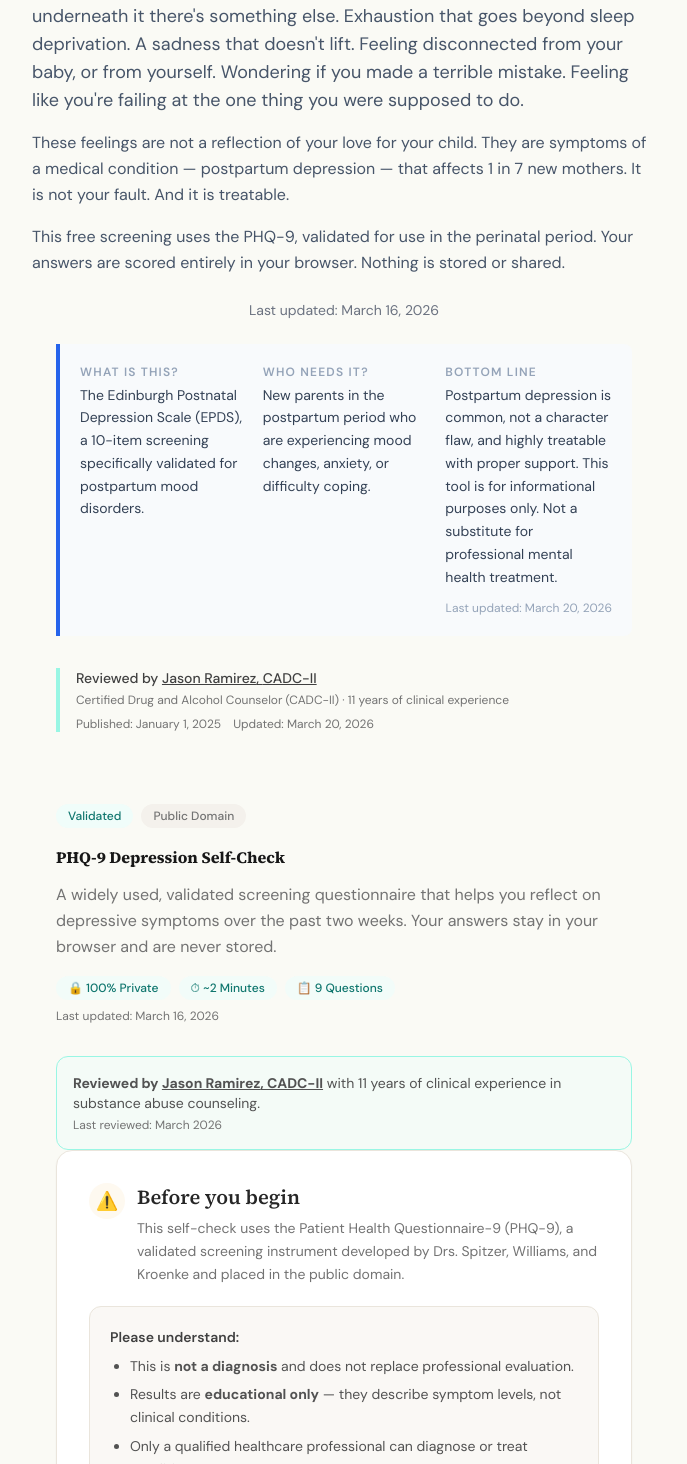
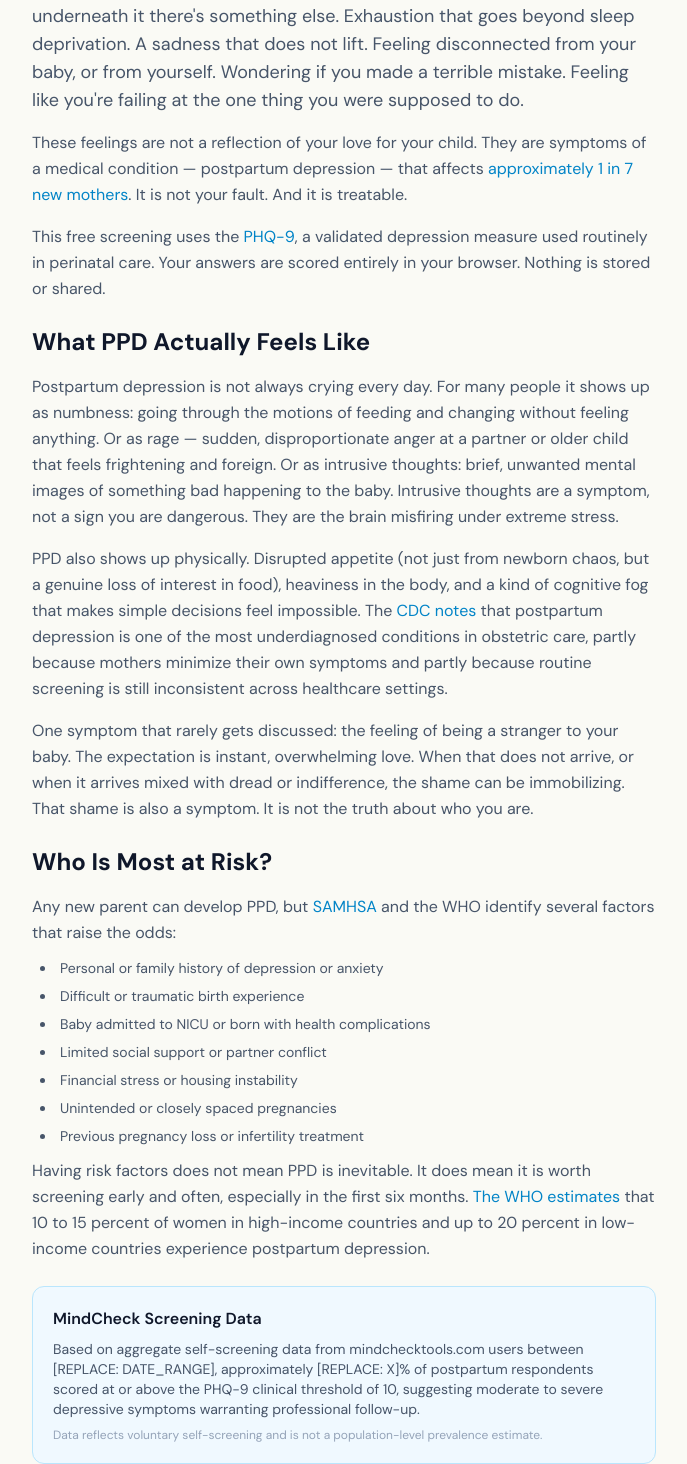
Before and after one commit to raiderj77/mhsud, a Next.js app: page /postpartum-depression-test in a window 1280 px wide. Shown: the part 306-1770 px from the top of the page, without its empty margins (296-983 px from the left). Built offline with nearby package versions, Linux system fonts and the light colour scheme; a web font is replaced by a local one.

Commit message:
enrich: postpartum-depression-test - SSR FAQ conversion + MedicalWebPage schema + dateModified hardcoded
Co-Authored-By: Claude Sonnet 4.6 <noreply@anthropic.com>

```diff
--- a/src/app/postpartum-depression-test/page.tsx
+++ b/src/app/postpartum-depression-test/page.tsx
@@ -1,6 +1,6 @@
 import type { Metadata } from "next";
 import Link from "next/link";
-import { createMetadata, toolPageJsonLd, faqJsonLd, breadcrumbJsonLd, SITE_URL } from "@/lib/metadata";
+import { createMetadata, toolPageJsonLd, medicalWebPageJsonLd, faqJsonLd, breadcrumbJsonLd, SITE_URL } from "@/lib/metadata";
 import { PHQ9Client } from "../phq-9-depression-test/PHQ9Client";
 import AnswerBlock from "@/components/AnswerBlock";
 import { AuthorByline } from "@/components/AuthorByline";
@@ -32,9 +32,14 @@ export const metadata: Metadata = createMetadata({
 
 const FAQ_DATA = [
   {
+    question: "Is this screening a substitute for professional medical care?",
+    answer:
+      "No. This is an educational screening tool, not a diagnostic instrument. Your results do not constitute a diagnosis of postpartum depression. If you are having thoughts of harming yourself or your baby, please call or text 988 (Suicide and Crisis Lifeline) or text HOME to 741741 right now. For any mental health concerns during the postpartum period, speak with your OB-GYN, midwife, psychiatrist, or therapist.",
+  },
+  {
     question: "What is the difference between baby blues and postpartum depression?",
     answer:
-      "Baby blues are extremely common — affecting up to 80% of new mothers — and typically involve mood swings, tearfulness, anxiety, and irritability in the first 1–2 weeks after birth. They resolve on their own as hormones stabilize. Postpartum depression (PPD) is more intense, lasts longer (beyond 2 weeks), and significantly interferes with daily functioning. PPD can develop any time in the first year after birth. If your symptoms are severe, persistent, or getting worse rather than better, please speak with your OB-GYN or midwife.",
+      "Baby blues are extremely common — affecting up to 80% of new mothers — and typically involve mood swings, tearfulness, anxiety, and irritability in the first 1-2 weeks after birth. They resolve on their own as hormones stabilize. Postpartum depression (PPD) is more intense, lasts longer (beyond 2 weeks), and significantly interferes with daily functioning. PPD can develop any time in the first year after birth. If your symptoms are severe, persistent, or getting worse rather than better, please speak with your OB-GYN or midwife.",
   },
   {
     question: "How common is postpartum depression?",
@@ -49,17 +54,17 @@ const FAQ_DATA = [
   {
     question: "Is it safe to take antidepressants while breastfeeding?",
     answer:
-      "Several antidepressants are considered compatible with breastfeeding, including sertraline and paroxetine, which have low transfer into breast milk. This is a decision to make with your prescribing doctor or psychiatrist, who can weigh the risks and benefits for your specific situation. Untreated postpartum depression also carries risks — for you and for your baby's development. You don't have to choose between treating your depression and breastfeeding.",
+      "Several antidepressants are considered compatible with breastfeeding, including sertraline and paroxetine, which have low transfer into breast milk. This is a decision to make with your prescribing doctor or psychiatrist, who can weigh the risks and benefits for your specific situation. Untreated postpartum depression also carries risks for you and for your baby's development. You do not have to choose between treating your depression and breastfeeding.",
   },
   {
     question: "What should I do if my score suggests postpartum depression?",
     answer:
-      "Contact your OB-GYN, midwife, or primary care doctor as soon as possible. Postpartum depression is highly treatable with therapy (especially CBT and interpersonal therapy), medication, and support. Postpartum Support International (postpartum.net, 1-800-944-4773) offers a helpline, support groups, and a provider directory. If you are having thoughts of harming yourself or your baby, please call 988 or go to your nearest emergency room immediately.",
+      "Contact your OB-GYN, midwife, or primary care doctor as soon as possible. Postpartum depression is highly treatable with therapy (especially CBT and interpersonal therapy), medication, and support. Postpartum Support International (postpartum.net, 1-800-944-4773) offers a helpline, support groups, and a provider directory. If you are having thoughts of harming yourself or your baby, please call or text 988 or go to your nearest emergency room immediately.",
   },
   {
     question: "Can fathers or non-birthing partners get postpartum depression?",
     answer:
-      "Yes. Paternal postpartum depression affects approximately 10% of new fathers, with rates highest in the 3–6 months after birth. Partners can experience depression, anxiety, irritability, and withdrawal. Risk factors include a partner with PPD, financial stress, relationship conflict, and lack of social support. This quiz can be used by any new parent, regardless of gender or birth role.",
+      "Yes. Paternal postpartum depression affects approximately 10% of new fathers, with rates highest in the 3-6 months after birth. Partners can experience depression, anxiety, irritability, and withdrawal. Risk factors include a partner with PPD, financial stress, relationship conflict, and lack of social support. This screening can be used by any new parent, regardless of gender or birth role.",
   },
 ];
 
@@ -76,7 +81,21 @@ export default function PostpartumDepressionTestPage() {
                 "A free, private postpartum depression screening using the PHQ-9, validated for perinatal use.",
               url: TOOL_URL,
               datePublished: "2026-03-08",
-              dateModified: "2026-05-08",
+              dateModified: "2026-05-14",
+            })
+          ),
+        }}
+      />
+      <script
+        type="application/ld+json"
+        dangerouslySetInnerHTML={{
+          __html: JSON.stringify(
+            medicalWebPageJsonLd({
+              name: "Postpartum Depression Test | Free Screening for New Moms",
+              description:
+                "A free postpartum depression screening using the PHQ-9, clinically validated for perinatal use. Covers depressed mood, anhedonia, sleep, energy, appetite, concentration, and suicidal ideation.",
+              url: TOOL_URL,
+              lastReviewed: "2026-05-14",
             })
           ),
         }}
@@ -98,7 +117,6 @@ export default function PostpartumDepressionTestPage() {
         }}
       />
       <div className="max-w-2xl mx-auto px-4 sm:px-6 pt-8 sm:pt-12">
-        {/* Badges */}
         <div className="flex flex-wrap gap-2 mb-4">
           <span className="inline-flex items-center px-3 py-1 rounded-full text-xs font-medium bg-sage-100 text-sage-800 dark:bg-sage-900/40 dark:text-sage-300">
             Clinically Validated (PHQ-9)
@@ -107,49 +125,130 @@ export default function PostpartumDepressionTestPage() {
             New Parents
           </span>
           <span className="inline-flex items-center px-3 py-1 rounded-full text-xs font-medium bg-green-100 text-green-800 dark:bg-green-900/40 dark:text-green-300">
-            🔒 100% Private
+            100% Private
           </span>
         </div>
 
-        {/* H1 */}
         <h1 className="text-3xl sm:text-4xl font-bold text-slate-900 dark:text-white mb-6">
           Postpartum Depression Test
         </h1>
 
-        {/* Empathetic Intro */}
         <div className="mb-6">
           <p className="text-lg text-slate-600 dark:text-slate-300 mb-4">
             You were supposed to feel joy. And maybe you do, sometimes — but underneath it
             there&apos;s something else. Exhaustion that goes beyond sleep deprivation.
-            A sadness that doesn&apos;t lift. Feeling disconnected from your baby, or from
+            A sadness that does not lift. Feeling disconnected from your baby, or from
             yourself. Wondering if you made a terrible mistake. Feeling like you&apos;re
             failing at the one thing you were supposed to do.
           </p>
           <p className="text-slate-600 dark:text-slate-300 mb-4">
             These feelings are not a reflection of your love for your child. They are symptoms
-            of a medical condition — postpartum depression — that affects 1 in 7 new mothers.
-            It is not your fault. And it is treatable.
+            of a medical condition — postpartum depression — that affects{" "}
+            <a href="https://www.nimh.nih.gov/health/topics/depression" target="_blank" rel="noopener noreferrer" className="text-sky-600 dark:text-sky-400 hover:underline">
+              approximately 1 in 7 new mothers
+            </a>
+            . It is not your fault. And it is treatable.
           </p>
           <p className="text-slate-600 dark:text-slate-300">
-            This free screening uses the PHQ-9, validated for use in the perinatal period.
-            Your answers are scored entirely in your browser. Nothing is stored or shared.
+            This free screening uses the{" "}
+            <a href="https://pubmed.ncbi.nlm.nih.gov/11556941/" target="_blank" rel="noopener noreferrer" className="text-sky-600 dark:text-sky-400 hover:underline">
+              PHQ-9
+            </a>
+            , a validated depression measure used routinely in perinatal care. Your answers are
+            scored entirely in your browser. Nothing is stored or shared.
           </p>
         </div>
 
-        {/* The Tool */}
+        <h2 className="text-2xl font-bold text-slate-900 dark:text-white mb-4">
+          What PPD Actually Feels Like
+        </h2>
+        <div className="mb-6 space-y-4 text-slate-600 dark:text-slate-300">
+          <p>
+            Postpartum depression is not always crying every day. For many people it shows up as
+            numbness: going through the motions of feeding and changing without feeling anything.
+            Or as rage — sudden, disproportionate anger at a partner or older child that feels
+            frightening and foreign. Or as intrusive thoughts: brief, unwanted mental images of
+            something bad happening to the baby. Intrusive thoughts are a symptom, not a sign you
+            are dangerous. They are the brain misfiring under extreme stress.
+          </p>
+          <p>
+            PPD also shows up physically. Disrupted appetite (not just from newborn chaos, but a
+            genuine loss of interest in food), heaviness in the body, and a kind of cognitive
+            fog that makes simple decisions feel impossible. The{" "}
+            <a href="https://www.cdc.gov/reproductivehealth/depression/" target="_blank" rel="noopener noreferrer" className="text-sky-600 dark:text-sky-400 hover:underline">
+              CDC notes
+            </a>{" "}
+            that postpartum depression is one of the most underdiagnosed conditions in obstetric
+            care, partly because mothers minimize their own symptoms and partly because routine
+            screening is still inconsistent across healthcare settings.
+          </p>
+          <p>
+            One symptom that rarely gets discussed: the feeling of being a stranger to your baby.
+            The expectation is instant, overwhelming love. When that does not arrive, or when it
+            arrives mixed with dread or indifference, the shame can be immobilizing. That shame
+            is also a symptom. It is not the truth about who you are.
+          </p>
+        </div>
+
+        <h2 className="text-2xl font-bold text-slate-900 dark:text-white mb-4">
+          Who Is Most at Risk?
+        </h2>
+        <div className="mb-6 space-y-3 text-slate-600 dark:text-slate-300">
+          <p>
+            Any new parent can develop PPD, but{" "}
+            <a href="https://www.samhsa.gov/find-help/national-helpline" target="_blank" rel="noopener noreferrer" className="text-sky-600 dark:text-sky-400 hover:underline">
+              SAMHSA
+            </a>{" "}
+            and the WHO identify several factors that raise the odds:
+          </p>
+          <ul className="list-disc list-inside space-y-2 text-sm ml-2">
+            <li>Personal or family history of depression or anxiety</li>
+            <li>Difficult or traumatic birth experience</li>
+            <li>Baby admitted to NICU or born with health complications</li>
+            <li>Limited social support or partner conflict</li>
+            <li>Financial stress or housing instability</li>
+            <li>Unintended or closely spaced pregnancies</li>
+            <li>Previous pregnancy loss or infertility treatment</li>
+          </ul>
+          <p>
+            Having risk factors does not mean PPD is inevitable. It does mean it is worth
+            screening early and often, especially in the first six months.{" "}
+            <a href="https://www.who.int/news-room/fact-sheets/detail/maternal-mental-health" target="_blank" rel="noopener noreferrer" className="text-sky-600 dark:text-sky-400 hover:underline">
+              The WHO estimates
+            </a>{" "}
+            that 10 to 15 percent of women in high-income countries and up to 20 percent in
+            low-income countries experience postpartum depression.
+          </p>
+        </div>
+
+        <div className="bg-sky-50 dark:bg-sky-950/30 border border-sky-200 dark:border-sky-800 rounded-xl p-5 mb-8">
+          <h2 className="text-base font-semibold text-slate-900 dark:text-white mb-2">
+            MindCheck Screening Data
+          </h2>
+          <p className="text-sm text-slate-600 dark:text-slate-300">
+            Based on aggregate self-screening data from mindchecktools.com users between
+            [REPLACE: DATE_RANGE], approximately [REPLACE: X]% of postpartum respondents
+            scored at or above the PHQ-9 clinical threshold of 10, suggesting moderate to
+            severe depressive symptoms warranting professional follow-up.
+          </p>
+          <p className="text-xs text-slate-400 dark:text-slate-500 mt-2">
+            Data reflects voluntary self-screening and is not a population-level prevalence estimate.
+          </p>
+        </div>
+
         <p className="text-sm text-gray-500 mt-6 mb-0 text-center">
-        Last updated: March 16, 2026
+          Last updated: May 14, 2026
         </p>
         <div className="max-w-2xl mx-auto px-4 sm:px-6 mt-6">
           <AnswerBlock
-          what="The Edinburgh Postnatal Depression Scale (EPDS), a 10-item screening specifically validated for postpartum mood disorders."
+            what="The PHQ-9, a 9-item validated depression measure used routinely in perinatal and OB-GYN care."
             who="New parents in the postpartum period who are experiencing mood changes, anxiety, or difficulty coping."
             bottomLine="Postpartum depression is common, not a character flaw, and highly treatable with proper support. This tool is for informational purposes only. Not a substitute for professional mental health treatment."
-          lastUpdated="2026-03-20"
+            lastUpdated="2026-05-14"
           />
         </div>
         <div className="max-w-2xl mx-auto px-4 sm:px-6 mt-4">
-        <AuthorByline publishedDate="2025-01-01" modifiedDate="2026-03-20" />
+          <AuthorByline publishedDate="2025-01-01" modifiedDate="2026-05-14" />
         </div>
 
         <section className="sr-only">
@@ -159,7 +258,6 @@ export default function PostpartumDepressionTestPage() {
         </section>
         <PHQ9Client faqData={FAQ_DATA} />
 
-        {/* Baby Blues vs PPD */}
         <div className="mt-10 mb-8">
           <h2 className="text-2xl font-bold text-slate-900 dark:text-white mb-4">
             Baby Blues vs. Postpartum Depression
@@ -181,12 +279,12 @@ export default function PostpartumDepressionTestPage() {
                 </tr>
                 <tr>
                   <td className="px-4 py-3 font-medium text-slate-900 dark:text-white">When it starts</td>
-                  <td className="px-4 py-3 text-slate-600 dark:text-slate-300">Days 2–5 after birth</td>
+                  <td className="px-4 py-3 text-slate-600 dark:text-slate-300">Days 2-5 after birth</td>
                   <td className="px-4 py-3 text-slate-600 dark:text-slate-300">Any time in first year</td>
                 </tr>
                 <tr>
                   <td className="px-4 py-3 font-medium text-slate-900 dark:text-white">How long it lasts</td>
-                  <td className="px-4 py-3 text-slate-600 dark:text-slate-300">1–2 weeks, resolves on its own</td>
+                  <td className="px-4 py-3 text-slate-600 dark:text-slate-300">1-2 weeks, resolves on its own</td>
                   <td className="px-4 py-3 text-slate-600 dark:text-slate-300">Weeks to months without treatment</td>
                 </tr>
                 <tr>
@@ -204,7 +302,6 @@ export default function PostpartumDepressionTestPage() {
           </div>
         </div>
 
-        {/* FAQ Section */}
         <div className="mb-8">
           <h2 className="text-2xl font-bold text-slate-900 dark:text-white mb-4">
             Frequently Asked Questions
@@ -224,7 +321,6 @@ export default function PostpartumDepressionTestPage() {
           </div>
         </div>
 
-        {/* Crisis Resources */}
         <div className="bg-crisis-50 dark:bg-crisis-950/30 border border-crisis-200 dark:border-crisis-800 rounded-xl p-5 mb-8">
           <h2 className="text-lg font-semibold text-slate-900 dark:text-white mb-3">
             Crisis &amp; Support Resources
@@ -241,10 +337,13 @@ export default function PostpartumDepressionTestPage() {
             <li>
               <strong>Crisis Text Line:</strong> Text <strong>HOME to 741741</strong>
             </li>
+            <li>
+              <strong>SAMHSA National Helpline:</strong>{" "}
+              <strong>1-800-662-4357</strong> — free, confidential, 24/7
+            </li>
           </ul>
         </div>
 
-        {/* Clinical Disclaimer */}
         <div className="mb-6">
           <p className="text-sm text-slate-500 dark:text-slate-400 italic">
             This screening is for educational purposes only — it is not a diagnosis. Only a
@@ -254,32 +353,24 @@ export default function PostpartumDepressionTestPage() {
           </p>
         </div>
 
-        {/* Author Bio */}
         <div className="bg-slate-50 dark:bg-slate-800/50 border border-slate-200 dark:border-slate-700 rounded-xl p-4 mb-8">
           <p className="text-sm text-slate-600 dark:text-slate-400">
             Reviewed by a Certified Drug and Alcohol Counselor (CADC-II).
           </p>
           <p className="text-xs text-slate-400 dark:text-slate-500 mt-1">
-            Last reviewed: March 2026
+            Last reviewed: May 2026
           </p>
         </div>
 
-        {/* Internal Links */}
         <div className="flex flex-wrap gap-3 mb-8 text-sm">
-          <Link href="/phq-9-depression-test" className="text-sky-600 dark:text-sky-400 hover:underline">
-            PHQ-9 Depression Test →
+          <Link href="/" className="text-sky-600 dark:text-sky-400 hover:underline">
+            MindCheck Tools Home &rarr;
           </Link>
           <Link href="/depression-test-for-new-moms" className="text-sky-600 dark:text-sky-400 hover:underline">
-            Depression Test for New Moms →
+            Depression Test for New Moms &rarr;
           </Link>
-          <Link href="/gad-7-anxiety-test" className="text-sky-600 dark:text-sky-400 hover:underline">
-            GAD-7 Anxiety Test →
-          </Link>
-          <Link href="/anxiety-test-for-women" className="text-sky-600 dark:text-sky-400 hover:underline">
-            Anxiety Test for Women →
-          </Link>
-          <Link href="/sleep-and-mood-check" className="text-sky-600 dark:text-sky-400 hover:underline">
-            Sleep &amp; Mood Check →
+          <Link href="/burnout-test-parents" className="text-sky-600 dark:text-sky-400 hover:underline">
+            Burnout Test for Parents &rarr;
           </Link>
         </div>
       </div>
```
Lines whose indentation alone changed are shown as unchanged.
